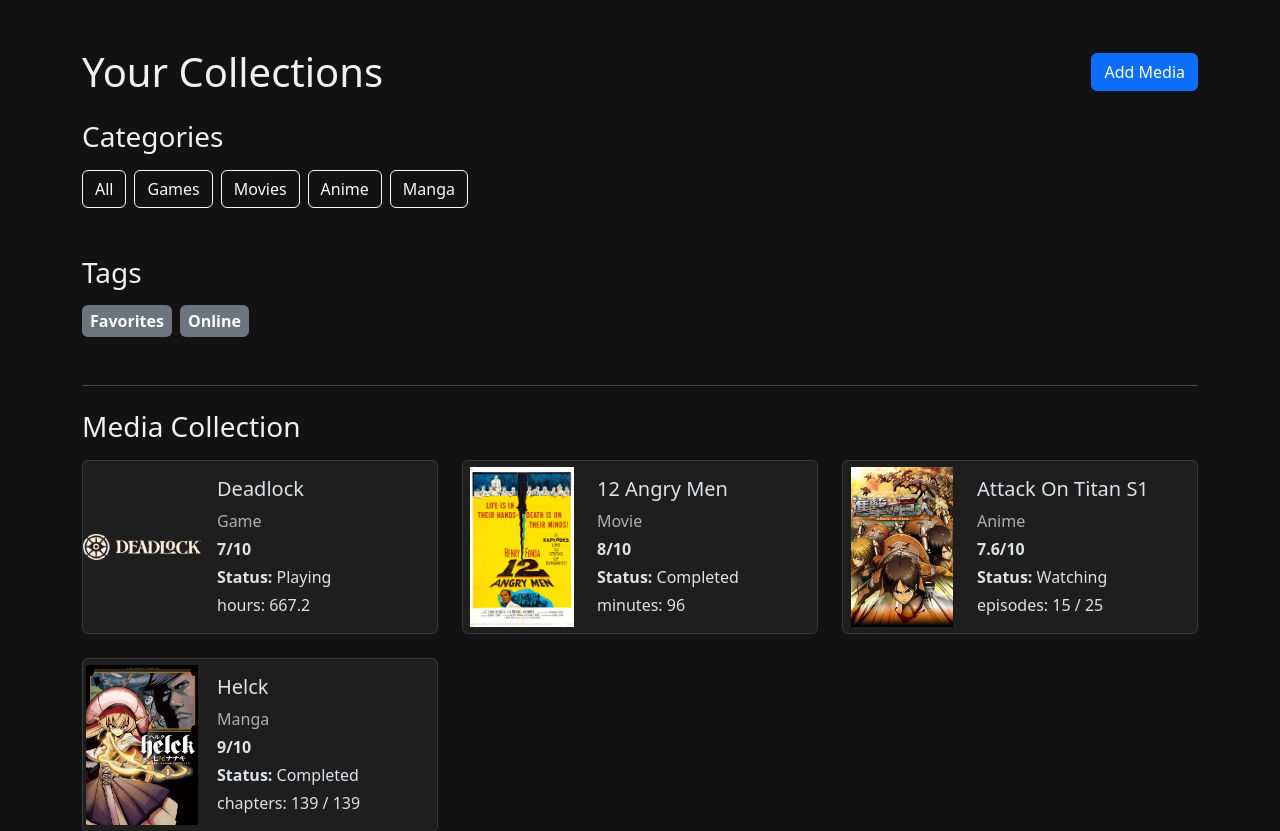
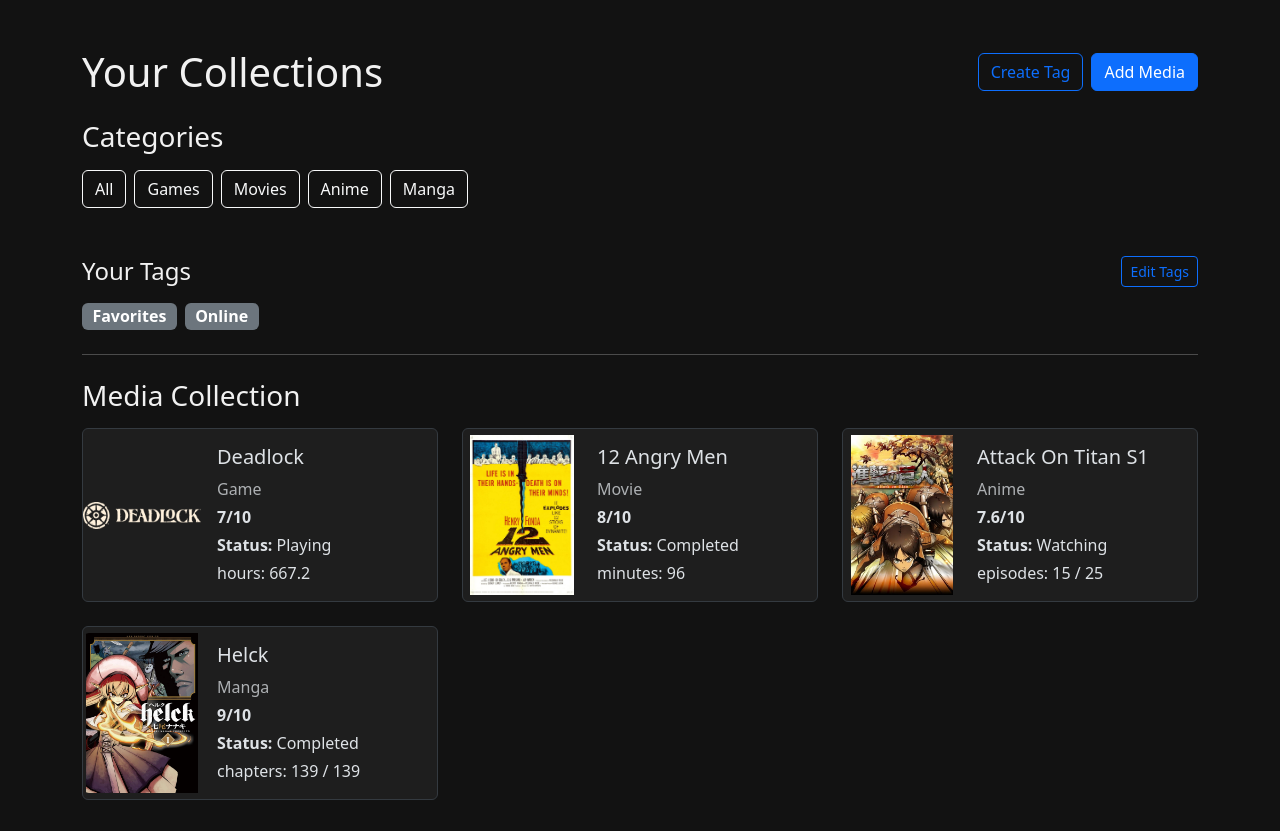
Before and after one commit to DavydKB/csci-3330-Exam2Project, a Node server app: page /collections in a window 1280 px wide. Shown: the part 56-887 px from the top of the page. After the commit the page ends 856 px from the top, so only its background shows below. Run offline with Node 20, Linux system fonts and the light colour scheme.

Commit message:
Added tag functionality (add/edit/delete).

```diff
--- a/controllers/pageController.js
+++ b/controllers/pageController.js
@@ -44,6 +44,7 @@ const details = (req, res)=>{
         media: selectedMedia,
         tracker: trackers.getTrackerByMediaId(req.params.id),
         tags: tags.getTags().filter(t => t.mediaIds.includes(Number(req.params.id))),
+        allTags: tags.getTags(),
         reviews: reviews.getReviewsByMediaId(req.params.id)
     });
 };
--- a/routes/routes.js
+++ b/routes/routes.js
@@ -52,4 +52,9 @@ router.post("/media/:id/reviews/add", mediaController.addReview);
 router.post("/media/:id/reviews/:reviewId/edit", mediaController.updateReview);
 router.post("/media/:id/reviews/:reviewId/delete", mediaController.deleteReview);
 
+router.post("/tags/add", mediaController.addTag);
+router.post("/media/:id/tags/update", mediaController.updateMediaTags);
+router.post("/tags/:id/edit", mediaController.updateTag);
+router.post("/tags/:id/delete", mediaController.deleteTag);
+
 export default router;
--- a/services/tagServices.js
+++ b/services/tagServices.js
@@ -14,7 +14,59 @@ let tags = [
 const getTags =()=>{
     return tags;
 }
+
+const addTag = (name)=>{
+    const newTag = new Tag(
+        tags.length + 1,
+        name,
+        []
+    );
+
+    tags.push(newTag);
+    return newTag;
+};
+
+const updateMediaTags = (mediaId, tagIds)=>{
+    mediaId = Number(mediaId);
+
+    //Remove this media from every tag
+    tags.forEach(tag=>{
+        tag.mediaIds = tag.mediaIds.filter(id => id !== mediaId);
+    });
+
+    //Assign the selected tags to this media
+    tagIds.forEach(tagId=>{
+        const tag = tags.find(t => t.id === Number(tagId));
+
+        if(tag){
+            tag.mediaIds.push(mediaId);
+        }
+    });
+};
+
+const updateTag = (id, name)=>{
+    const tag = tags.find(t => t.id === Number(id));
+    if(!tag){
+        return null;
+    }
+
+    tag.name = name;
+    return tag;
+};
+
+const deleteTag = (id)=>{
+    const index = tags.findIndex(t => t.id === Number(id));
+    if(index === -1){
+        return null;
+    }
+    return tags.splice(index, 1)[0];
+};
+
 export default{
     Tag,
     getTags,
+    addTag,
+    updateMediaTags,
+    updateTag,
+    deleteTag,
 }
--- a/views/collections.ejs
+++ b/views/collections.ejs
@@ -3,10 +3,17 @@
     <div class="d-flex justify-content-between align-items-center mb-4">
         <h1 class="mb-0">Your Collections</h1>
 
+        <div class="d-flex gap-2">
+            <button type="button" class="btn btn-outline-primary"
+                    data-bs-toggle="modal" data-bs-target="#addTagModal">
+                Create Tag
+            </button>
+
             <button type="button" class="btn btn-primary"
                     data-bs-toggle="modal" data-bs-target="#addMediaModal">
                 Add Media
             </button>
+        </div>
     </div>
     <!-- Categories -->
     <section class="mb-5">
@@ -22,21 +29,49 @@
     </section>
 
 <!-- Tags -->
-    <section class="mb-5">
+<section class="mb-4">
     <div class="d-flex justify-content-between align-items-center mb-3">
-            <h3 class="mb-0">Tags</h3>
+        <h4 class="mb-0">Your Tags</h4>
+
+        <button type="button" class="btn btn-outline-primary btn-sm"
+                data-bs-toggle="collapse" data-bs-target="#editTags">
+            Edit Tags
+        </button>
     </div>
 
+    <% if (tags.length > 0) { %>
         <div class="d-flex flex-wrap gap-2">
             <% tags.forEach(tag => { %>
-                <span class="badge text-bg-secondary fs-6 p-2">
+                <span class="badge text-bg-secondary fs-6">
                     <%= tag.name %>
                 </span>
             <% }) %>
+        </div>
+    <% } else { %>
+        <p class="text-muted">You haven't created any tags yet.</p>
+    <% } %>
 
-            <% if (tags.length === 0) { %>
-                <p class="text-muted">No tags created yet.</p>
-            <% } %>
+    <!-- Edit Tags -->
+    <div class="collapse mt-3" id="editTags">
+        <% tags.forEach(tag => { %>
+            <div class="d-flex gap-2 mb-2">
+                <form action="/tags/<%= tag.id %>/edit" method="POST"
+                    class="d-flex gap-2 flex-grow-1">
+                    <input type="text" class="form-control"
+                        name="name" value="<%= tag.name %>" required>
+
+                    <button type="submit" class="btn btn-primary">
+                        Save
+                    </button>
+                </form>
+
+                <form action="/tags/<%= tag.id %>/delete" method="POST">
+                    <button type="submit" class="btn btn-outline-danger">
+                        Delete
+                    </button>
+                </form>
+            </div>
+        <% }) %>
     </div>
 </section>
 
@@ -56,6 +91,7 @@
         </div>
     </section>
 <%- include("partials/addMediaModal") %>
+<%- include("partials/addTagModal") %>
 </main>
 
 <%- include("partials/footer") %>
--- /dev/null
+++ b/views/partials/addTagModal.ejs
@@ -0,0 +1,35 @@
+<!-- Add Tag Modal -->
+<div class="modal fade" id="addTagModal" tabindex="-1"
+     aria-labelledby="addTagModalLabel" aria-hidden="true">
+
+    <div class="modal-dialog modal-dialog-centered">
+        <div class="modal-content">
+
+            <div class="modal-header">
+                <h5 class="modal-title" id="addTagModalLabel">Create Tag</h5>
+                <button type="button" class="btn-close"
+                        data-bs-dismiss="modal" aria-label="Close"></button>
+            </div>
+
+            <form action="/tags/add" method="POST">
+                <div class="modal-body">
+                    <div class="mb-3">
+                        <label for="tagName" class="form-label">Tag Name</label>
+                        <input type="text" class="form-control"
+                               id="tagName" name="name"
+                               placeholder="Enter a tag name" required>
+                    </div>
+                </div>
+
+                <div class="modal-footer">
+                    <button type="button" class="btn btn-secondary"
+                            data-bs-dismiss="modal">Cancel</button>
+                    <button type="submit" class="btn btn-primary">
+                        Create Tag
+                    </button>
+                </div>
+            </form>
+
+        </div>
+    </div>
+</div>
```
Also changed, not shown: controllers/mediaController.js (+60 -5 lines), views/details.ejs (+13 -3 lines), views/partials/assignTagsModal.ejs (added, +55 -0 lines). Lines whose indentation alone changed are shown as unchanged.
